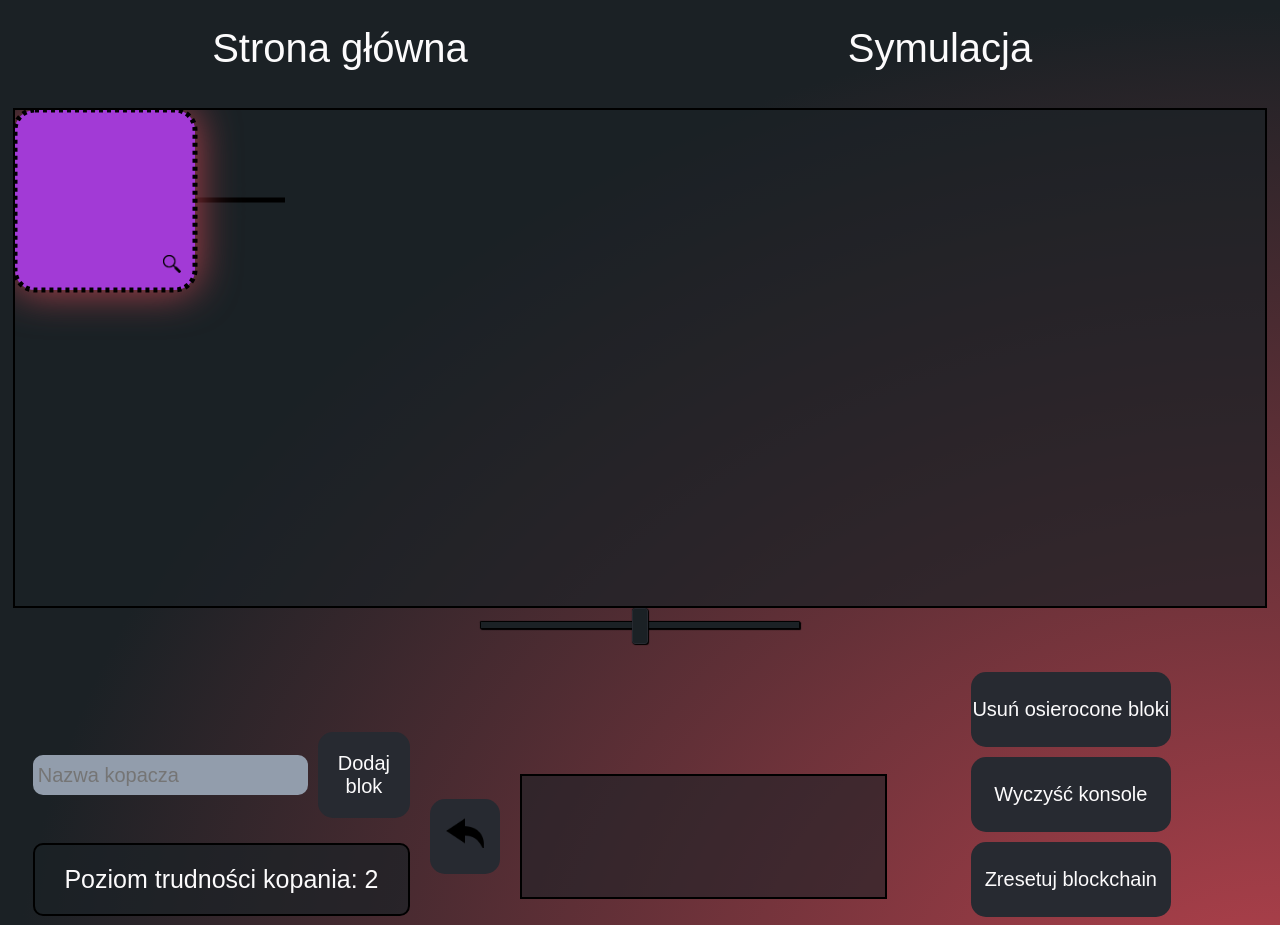
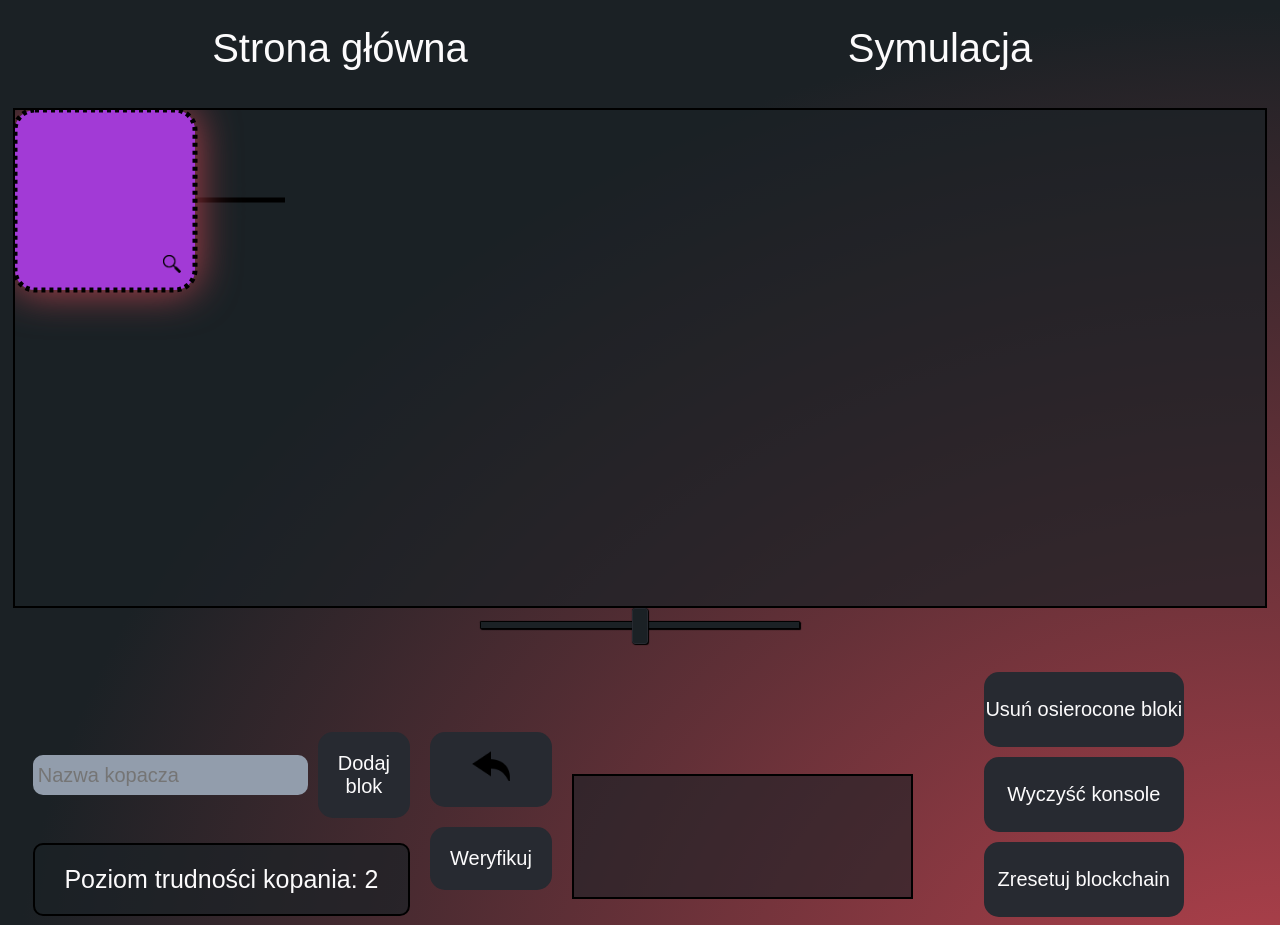
Before and after one commit to Frashier/BlockchainSim, a React (Create React App) app: page /simulation in a window 1280 px wide. Shown: the top 925 px of the page. Built offline with nearby package versions, Linux system fonts and the light colour scheme.

Commit message:
added simple verification of transactions

```diff
--- a/src/Components/Simulation/BlockComponent/BlockComponent.css
+++ b/src/Components/Simulation/BlockComponent/BlockComponent.css
@@ -20,7 +20,7 @@
   user-select: none;
 }
 
-.block_button {
+.block_inspect {
   width: 30px;
   height: 30px;
   margin: 10px;
@@ -32,7 +32,7 @@
   right: 0;
 }
 
-.block_button:hover {
+.block_inspect:hover {
   transition: 0.5s;
   transform: scale(1.3);
 }
--- a/src/Components/Simulation/BlockComponent/BlockComponent.js
+++ b/src/Components/Simulation/BlockComponent/BlockComponent.js
@@ -46,7 +46,7 @@ export default function BlockComponent(props) {
           {props.block.type !== BlockType.Genesis &&
             "0x" + props.block.prevHash.toString().substring(0, 8) + "..."}
         </div>
-        <button onClick={() => setInspectOpen(true)} className="block_button">
+        <button onClick={() => setInspectOpen(true)} className="block_inspect">
           <img
             style={{ maxWidth: "100%", maxHeight: "100%", userSelect: "none" }}
             src={glassImage}
--- a/src/Components/Simulation/Simulation.css
+++ b/src/Components/Simulation/Simulation.css
@@ -148,7 +148,7 @@
   gap: 20px;
   display: flex;
   flex-direction: row;
-  align-items: center;
+  align-items: flex-start;
   align-self: center;
   margin: 20px;
 }
@@ -211,5 +211,6 @@
   .simulation_toolbar_leftside {
     display: flex;
     flex-direction: column;
+    align-items: center;
   }
 }
--- a/src/Components/Simulation/Simulation.js
+++ b/src/Components/Simulation/Simulation.js
@@ -43,6 +43,13 @@ function Simulation() {
 
       if (tempBlock.type !== BlockType.Orphan) setBlockSelected(tempBlock);
     }
+  };
+
+  const handleVerify = () => {
+    const notification = blockSelected.verify()
+      ? content.simulation.consoleNotification[9]
+      : content.simulation.consoleNotification[10];
+    writeToConsole(notification);
   };
 
   // Method used for writting to console.
@@ -209,7 +216,13 @@ function Simulation() {
               {content.simulation.difficulty}: {blockchain.difficulty}
             </p>
           </div>
-          <div>
+          <div
+            style={{
+              display: "flex",
+              flexDirection: "column",
+              gap: "20px",
+            }}
+          >
             <button
               className="basic-button"
               style={{ padding: "10px" }}
@@ -220,6 +233,9 @@ function Simulation() {
                 alt="Undo"
                 style={{ maxWidth: "50px", maxHeight: "50px" }}
               ></img>
+            </button>
+            <button className="basic-button" onClick={handleVerify}>
+              {content.simulation.buttons[4]}
             </button>
           </div>
         </div>
--- a/src/Components/Simulation/utils/blockchain.js
+++ b/src/Components/Simulation/utils/blockchain.js
@@ -108,6 +108,10 @@ class Block {
     }
 
     return nextLevel[0];
+  }
+
+  verify() {
+    return this.merkleTreeRoot === this.#createMerkleTreeRoot();
   }
 
   changeType(type) {
--- a/src/translations/polish.json
+++ b/src/translations/polish.json
@@ -20,13 +20,16 @@
       "Próba",
       "Porażka dla",
       "Sukces dla",
-      "Poziom trudności kopania zwiększony. "
+      "Poziom trudności kopania zwiększony. ",
+      "Zgodność transakcji z Merkle Tree Root",
+      "Niezgodność transakcji z Merkle Tree Root"
     ],
     "buttons": [
       "Usuń osierocone bloki",
       "Wyczyść konsole",
       "Zresetuj blockchain",
-      "Wycentruj blockchain"
+      "Wycentruj blockchain",
+      "Weryfikuj"
     ],
     "details": [
       "Hasz poprzedniego bloku",
```
